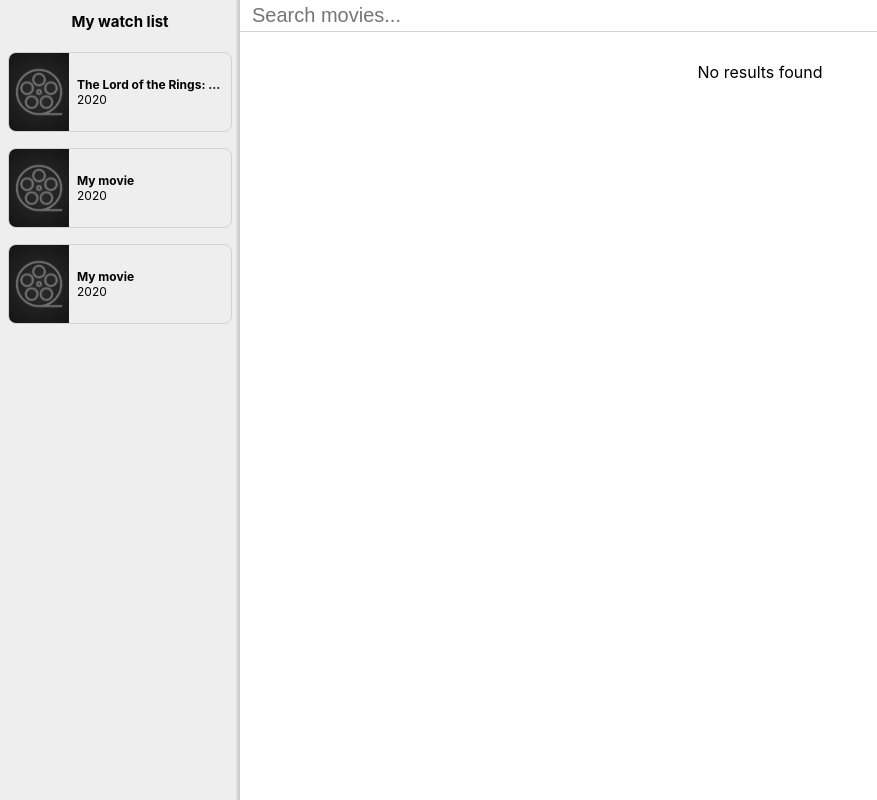
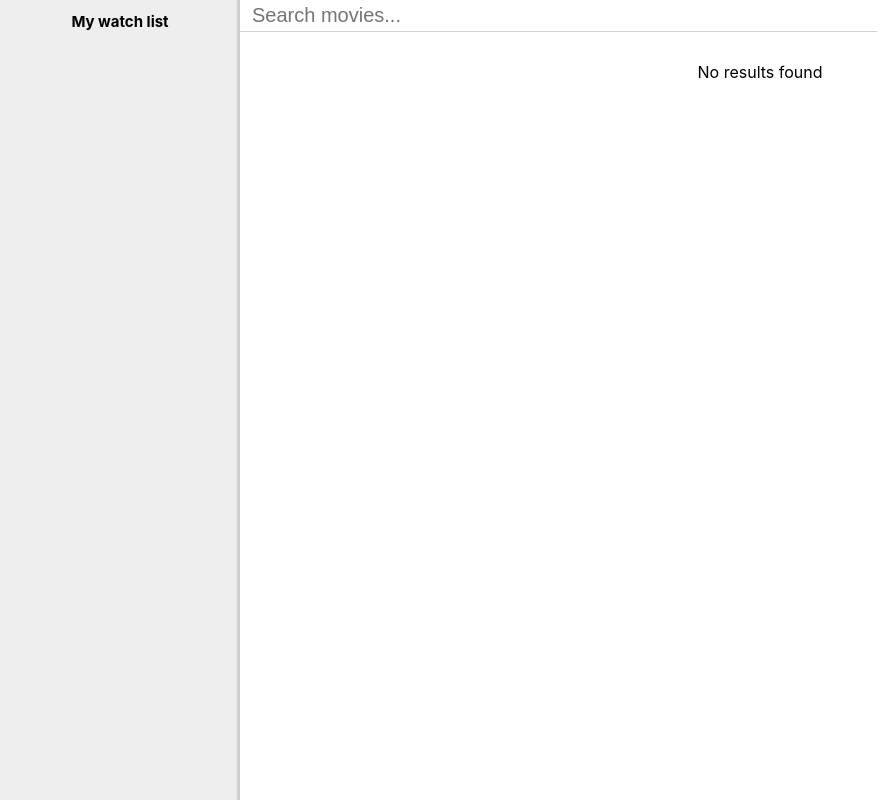
Before and after one commit to jmvallejo/movie-watchlist, a React (Create React App) app: page / in a window 1280 px wide. Shown: the whole page, without its empty margins (0-877 px from the left). Built offline with nearby package versions, Linux system fonts and the light colour scheme.

Commit message:
Implement add and remove from watchlist

```diff
--- /dev/null
+++ b/src/actions/watchlist.js
@@ -0,0 +1,12 @@
+export const ADD_MOVIE = 'watchlist/addmovie';
+export const REMOVE_MOVIE = 'watchlist/removemovie';
+
+export const addMovie = movie => ({
+  type: ADD_MOVIE,
+  payload: movie
+});
+
+export const removeMovie = id => ({
+  type: REMOVE_MOVIE,
+  payload: id
+});
--- a/src/app/store.js
+++ b/src/app/store.js
@@ -1,8 +1,10 @@
 import { configureStore } from '@reduxjs/toolkit';
 import resultsReducer from '../slices/results';
+import watchlistReducer from '../reducers/watchlist';
 
 export default configureStore({
   reducer: {
-    results: resultsReducer
+    results: resultsReducer,
+    watchlist: watchlistReducer
   }
 });
--- a/src/components/Results.jsx
+++ b/src/components/Results.jsx
@@ -3,8 +3,11 @@ import './Results.scss';
 import defaultPoster from '../img/defaultPoster.jpg';
 import { useSelector } from 'react-redux';
 import { selectMovies, selectSearching } from '../slices/results';
+import { addMovie } from '../actions/watchlist';
+import { useDispatch } from 'react-redux';
 
 const Results = () => {
+  const dispatch = useDispatch();
   const searching = useSelector(selectSearching);
   const movies = useSelector(selectMovies) || [];
 
@@ -18,7 +21,7 @@ const Results = () => {
       )}
       {!searching && !!movies.length && (
         movies.map(movie => (
-          <div className='movie' key={movie.imdbID} title={`Add ${movie.Title}`}>
+          <div className='movie' key={movie.imdbID} onClick={() => dispatch(addMovie(movie))} title={`Add ${movie.Title}`}>
             <div className='poster' style={{ backgroundImage: `url(${(movie.Poster !== 'N/A' && movie.Poster) || defaultPoster})` }} />
             <div className='info'>
               <div className='title'>{movie.Title}</div>
--- a/src/components/Watchlist.jsx
+++ b/src/components/Watchlist.jsx
@@ -1,33 +1,27 @@
 import React from 'react';
 import './Watchlist.scss';
 import defaultPoster from '../img/defaultPoster.jpg';
+import { useSelector, useDispatch } from 'react-redux';
+import { selectMovies } from '../selectors/watchlist';
+import { removeMovie } from '../actions/watchlist';
 
 const Watchlist = () => {
+  const movies = useSelector(selectMovies);
+  const dispatch = useDispatch();
+
   return (
     <section className='Watchlist'>
       <h1>My watch list</h1>
       <section className='movies'>
-        <div className='movie' title={`Remove The Lord of the Rings: The Fellowship of the Ring`}>
-          <div className='poster' style={{ backgroundImage: `url(${defaultPoster})` }} />
-          <div className='info'>
-            <div className='title'>{'The Lord of the Rings: The Fellowship of the Ring'}</div>
-            <div className='year'>{2020}</div>
+        {Object.values(movies).map(movie => (
+          <div className='movie' key={movie.imdbID} onClick={() => dispatch(removeMovie(movie.imdbID))} title={`Remove ${movie.Title}`}>
+            <div className='poster' style={{ backgroundImage: `url(${(movie.Poster !== 'N/A' && movie.Poster) || defaultPoster})` }} />
+            <div className='info'>
+              <div className='title'>{movie.Title}</div>
+              <div className='year'>{movie.Year}</div>
+            </div>
           </div>
-        </div>
-        <div className='movie'>
-          <div className='poster' style={{ backgroundImage: `url(${defaultPoster})` }} />
-          <div className='info'>
-            <div className='title'>{'My movie'}</div>
-            <div className='year'>{2020}</div>
-          </div>
-        </div>
-        <div className='movie'>
-          <div className='poster' style={{ backgroundImage: `url(${defaultPoster})` }} />
-          <div className='info'>
-            <div className='title'>{'My movie'}</div>
-            <div className='year'>{2020}</div>
-          </div>
-        </div>
+        ))}
       </section>
     </section>
   )
--- /dev/null
+++ b/src/reducers/watchlist.js
@@ -0,0 +1,26 @@
+import { ADD_MOVIE, REMOVE_MOVIE } from "../actions/watchlist";
+
+export const INITIAL_STATE = {};
+
+const watchlist = (state = INITIAL_STATE, action) => {
+  const { type, payload } = action;
+  switch (type) {
+    case ADD_MOVIE: {
+      const movie = payload;
+      return {
+        ...state,
+        [movie.imdbID]: movie
+      };
+    }
+    case REMOVE_MOVIE: {
+      const id = payload;
+      const newState = { ...state };
+      delete(newState[id]);
+      return newState;
+    }
+    default:
+      return state;
+  }
+}
+
+export default watchlist;
--- /dev/null
+++ b/src/selectors/watchlist.js
@@ -0,0 +1 @@
+export const selectMovies = state => state.watchlist;
```
